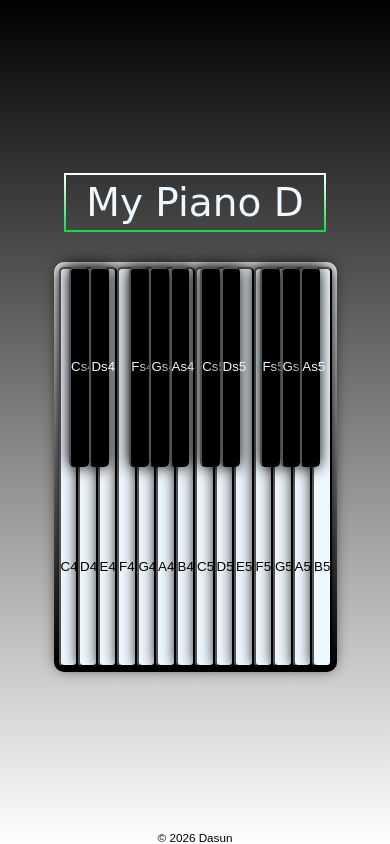
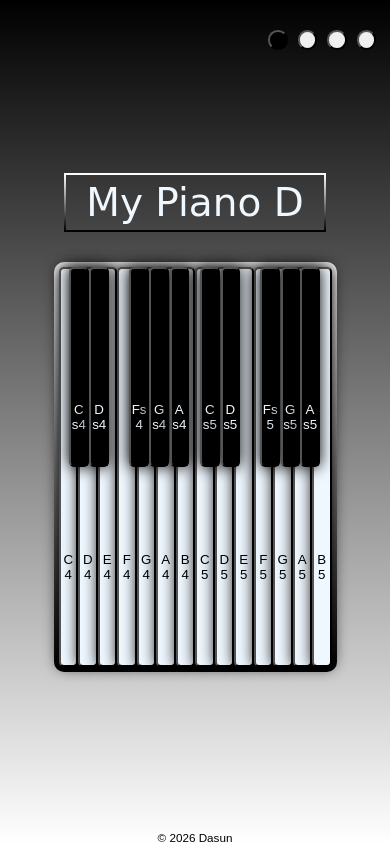
Before and after one commit to Dasun147/piano-website, a plain HTML site: page index.html in a window 390 px wide. Drawn offline with Linux system fonts and the light colour scheme; a web font is replaced by a local one.

Commit message:
ädding color profiles feature

```diff
--- a/index.html
+++ b/index.html
@@ -20,36 +20,43 @@
     <body>
 
         <div class="piano-container">
+
             <h1>My Piano D</h1>
 
+            <div class="options">
+            <button class="naming"></button>
+            <button class="colorProfile" id="cpBtn1"></button>
+            <button class="colorProfile" id="cpBtn2"></button>
+            <button class="colorProfile" id="cpBtn3"></button>
 
+            </div>
             <div class="key-wrapper">
 
-                <button class="key w-key z" id="C4"><p>C4</p></button>
-                <button class="key w-key x" id="D4"><p>D4</p></button>
-                <button class="key w-key c" id="E4"><p>E4</p></button>
-                <button class="key w-key v" id="F4"><p>F4</p></button>
-                <button class="key w-key b" id="G4"><p>G4</p></button>
-                <button class="key w-key n" id="A4"><p>A4</p></button>
-                <button class="key w-key m" id="B4"><p>B4</p></button>
-                <button class="key w-key q" id="C5"><p>C5</p></button>
-                <button class="key w-key w" id="D5"><p>D5</p></button>
-                <button class="key w-key e" id="E5"><p>E5</p></button>
-                <button class="key w-key r" id="F5"><p>F5</p></button>
-                <button class="key w-key t" id="G5"><p>G5</p></button>
-                <button class="key w-key y" id="A5"><p>A5</p></button>
-                <button class="key w-key u" id="B5"><p>B5</p></button>
+                <button class="key w-key z" id="C4"><p class="name" id="nameW">C4</p></button>
+                <button class="key w-key x" id="D4"><p class="name" id="nameW">D4</p></button>
+                <button class="key w-key c" id="E4"><p class="name" id="nameW">E4</p></button>
+                <button class="key w-key v" id="F4"><p class="name" id="nameW">F4</p></button>
+                <button class="key w-key b" id="G4"><p class="name" id="nameW">G4</p></button>
+                <button class="key w-key n" id="A4"><p class="name" id="nameW">A4</p></button>
+                <button class="key w-key m" id="B4"><p class="name" id="nameW">B4</p></button>
+                <button class="key w-key q" id="C5"><p class="name" id="nameW">C5</p></button>
+                <button class="key w-key w" id="D5"><p class="name" id="nameW">D5</p></button>
+                <button class="key w-key e" id="E5"><p class="name" id="nameW">E5</p></button>
+                <button class="key w-key r" id="F5"><p class="name" id="nameW">F5</p></button>
+                <button class="key w-key t" id="G5"><p class="name" id="nameW">G5</p></button>
+                <button class="key w-key y" id="A5"><p class="name" id="nameW">A5</p></button>
+                <button class="key w-key u" id="B5"><p class="name" id="nameW">B5</p></button>
 
-                <button class="key b-key s" id="Cs4">Cs4</button>
-                <button class="key b-key d" id="Ds4">Ds4</button>
-                <button class="key b-key g" id="Fs4">Fs4</button>
-                <button class="key b-key h" id="Gs4">Gs4</button>
-                <button class="key b-key j" id="As4">As4</button>
-                <button class="key b-key b2" id="Cs5">Cs5</button>
-                <button class="key b-key b3" id="Ds5">Ds5</button>
-                <button class="key b-key b5" id="Fs5">Fs5</button>
-                <button class="key b-key b6" id="Gs5">Gs5</button>
-                <button class="key b-key b7" id="As5">As5</button>
+                <button class="key b-key s" id="Cs4"><p class="name" id="nameB">Cs4</p></button>
+                <button class="key b-key d" id="Ds4"><p class="name" id="nameB">Ds4</p></button>
+                <button class="key b-key g" id="Fs4"><p class="name" id="nameB">Fs4</p></button>
+                <button class="key b-key h" id="Gs4"><p class="name" id="nameB">Gs4</p></button>
+                <button class="key b-key j" id="As4"><p class="name" id="nameB">As4</p></button>
+                <button class="key b-key b2" id="Cs5"><p class="name" id="nameB">Cs5</p></button>
+                <button class="key b-key b3" id="Ds5"><p class="name" id="nameB">Ds5</p></button>
+                <button class="key b-key b5" id="Fs5"><p class="name" id="nameB">Fs5</p></button>
+                <button class="key b-key b6" id="Gs5"><p class="name" id="nameB">Gs5</p></button>
+                <button class="key b-key b7" id="As5"><p class="name" id="nameB">As5</p></button>
 
             </div>
 
--- a/script.js
+++ b/script.js
@@ -14,7 +14,6 @@ document.querySelectorAll(".key")[i].addEventListener("click", function(){
 
 }
 
-
 document.addEventListener("keypress", function(event){
     var keypress = event.key;
     keypressPlaySound(keypress);
@@ -22,9 +21,6 @@ document.addEventListener("keypress", function(event){
 
 
 })
-
-
-
 
 function keypressPlaySound(key){
 
@@ -153,3 +149,33 @@ function keyAnimation(key){
         pressKeyAnimation.classList.remove("pressed");
     }, 100);
 }
+
+document.querySelector(".naming").addEventListener("click", function(){
+
+    this.classList.toggle("changeBtnColor1");
+
+    document.querySelectorAll(".name").forEach(function(element){
+        element.classList.toggle("hidden");
+
+    })
+
+
+})
+
+
+document.querySelector("#cpBtn1").addEventListener("click", function(){
+   this.classList.toggle("changeBtnColor2");
+   document.querySelector(".piano-container").classList.toggle("bgColor1");
+   document.querySelector("h1").classList.toggle("borderBottomColor1");
+})
+
+document.querySelector("#cpBtn2").addEventListener("click", function(){
+   this.classList.toggle("changeBtnColor3");
+   document.querySelector(".piano-container").classList.toggle("bgColor2");
+   document.querySelector("h1").classList.toggle("borderBottomColor2");
+})
+document.querySelector("#cpBtn3").addEventListener("click", function(){
+   this.classList.toggle("changeBtnColor4");
+   document.querySelector(".piano-container").classList.toggle("bgColor3");
+   document.querySelector("h1").classList.toggle("borderBottomColor3");
+})
--- a/style.css
+++ b/style.css
@@ -3,7 +3,9 @@
     margin: 0;
     box-sizing: border-box;
 }
-
+:root{
+  --titleBorderBottomColor : black;
+}
 h1{
     color: aliceblue;
     font-family: "Birthstone", cursive;
@@ -14,13 +16,11 @@ h1{
     border: 2px solid;
     border-radius: 10px;
     padding: 5px 20px;
-    border-image: linear-gradient(to bottom,white, #0bdb49)1;
+    border-image: linear-gradient(to bottom,white, var(--titleBorderBottomColor))1;
 
 }
 
-p{
-    margin-top: 200px;
-}
+
 
 
 
@@ -41,11 +41,11 @@ footer{
     align-items: center;
     text-align: center;
     row-gap: 30px;
-
+    position: relative;
     background: linear-gradient(
         to bottom,
         black,
-       white
+        white
     );
 
 }
@@ -84,6 +84,58 @@ footer{
 
 }
 
+.piano-container .options{
+    position: absolute;
+    right: 1%;
+    top: 3%;
+    text-align: center;
+    padding: 5px 10px;
+    display: flex;
+    column-gap: 10px;
+
+    background: linear-gradient(gray);
+    border-radius: 5px;
+
+}
+
+.piano-container .options .naming{
+    background-color: black;
+
+
+}
+
+
+
+.piano-container .options #cpBtn1:hover{
+       background-color: #28fc03;
+}
+.piano-container .options #cpBtn2:hover{
+       background-color: #03bafc;
+}
+.piano-container .options #cpBtn3:hover{
+       background-color: #fc039d;
+}
+
+
+#nameW{
+    margin-top: 200px;
+    overflow-wrap: break-word;
+}
+
+#nameB{
+    margin-top: 100px;
+    overflow-wrap: break-word;
+}
+
+.colorProfile, .naming{
+    width: clamp(1px,5vw,20px);
+    height: clamp(1px,5vw,20px);
+    border-radius: 50%;
+    cursor: pointer;
+
+}
+
+
 
 #ftr{
   font-family: "Aldrich", sans-serif;
@@ -93,6 +145,7 @@ footer{
   overflow-wrap: break-word;
 
 }
+
 
 
 .piano-container .key-wrapper #Cs4{
@@ -147,6 +200,13 @@ footer{
 }
 
 
+
+
+
+
+
+/*toggle*/
+
 .pressed{
    background: linear-gradient(
     to bottom,
@@ -155,3 +215,67 @@ footer{
 
    );
 }
+
+.hidden {
+    display: none;
+}
+
+.changeBtnColor1{
+    background-color: white !important;
+}
+
+.changeBtnColor2{
+    background-color: #28fc03 !important;
+}
+
+.changeBtnColor3{
+    background-color: #03bafc !important;
+}
+.changeBtnColor4{
+    background-color: #fc039d !important;
+}
+
+
+.bgColor1{
+
+  background: linear-gradient(
+        to bottom,
+        black,
+        #28fc03
+    ) !important;
+
+
+}
+.bgColor2{
+
+  background: linear-gradient(
+        to bottom,
+        black,
+        #03bafc
+    ) !important;
+
+
+}
+
+.bgColor3{
+
+  background: linear-gradient(
+        to bottom,
+        black,
+        #fc039d
+    ) !important;
+
+
+}
+
+.borderBottomColor1{
+     border-image: linear-gradient(to bottom,white, #28fc03)1;
+}
+
+.borderBottomColor2{
+     border-image: linear-gradient(to bottom,white, #03bafc)1;
+}
+
+.borderBottomColor3{
+     border-image: linear-gradient(to bottom,white, #fc039d)1;
+}
```
